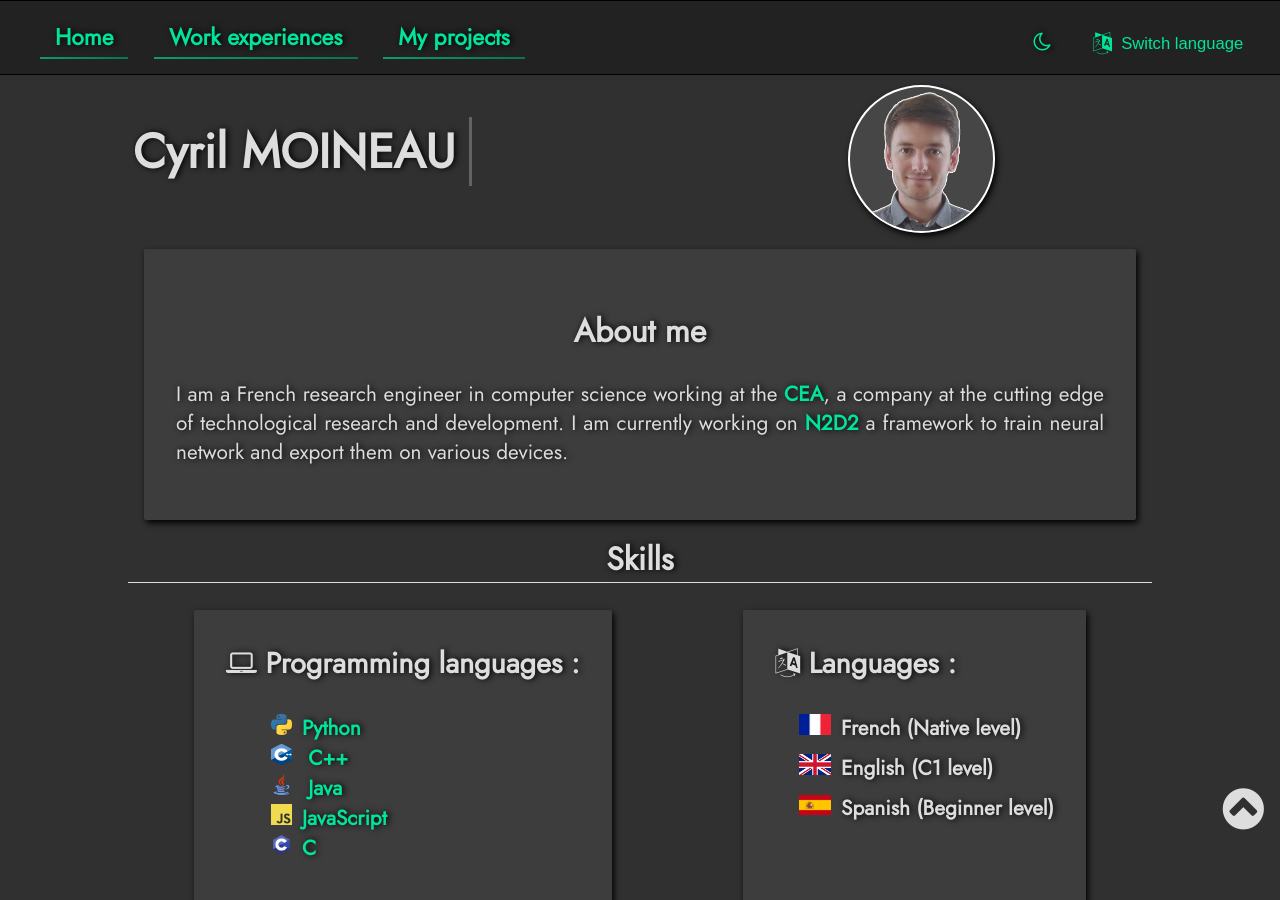
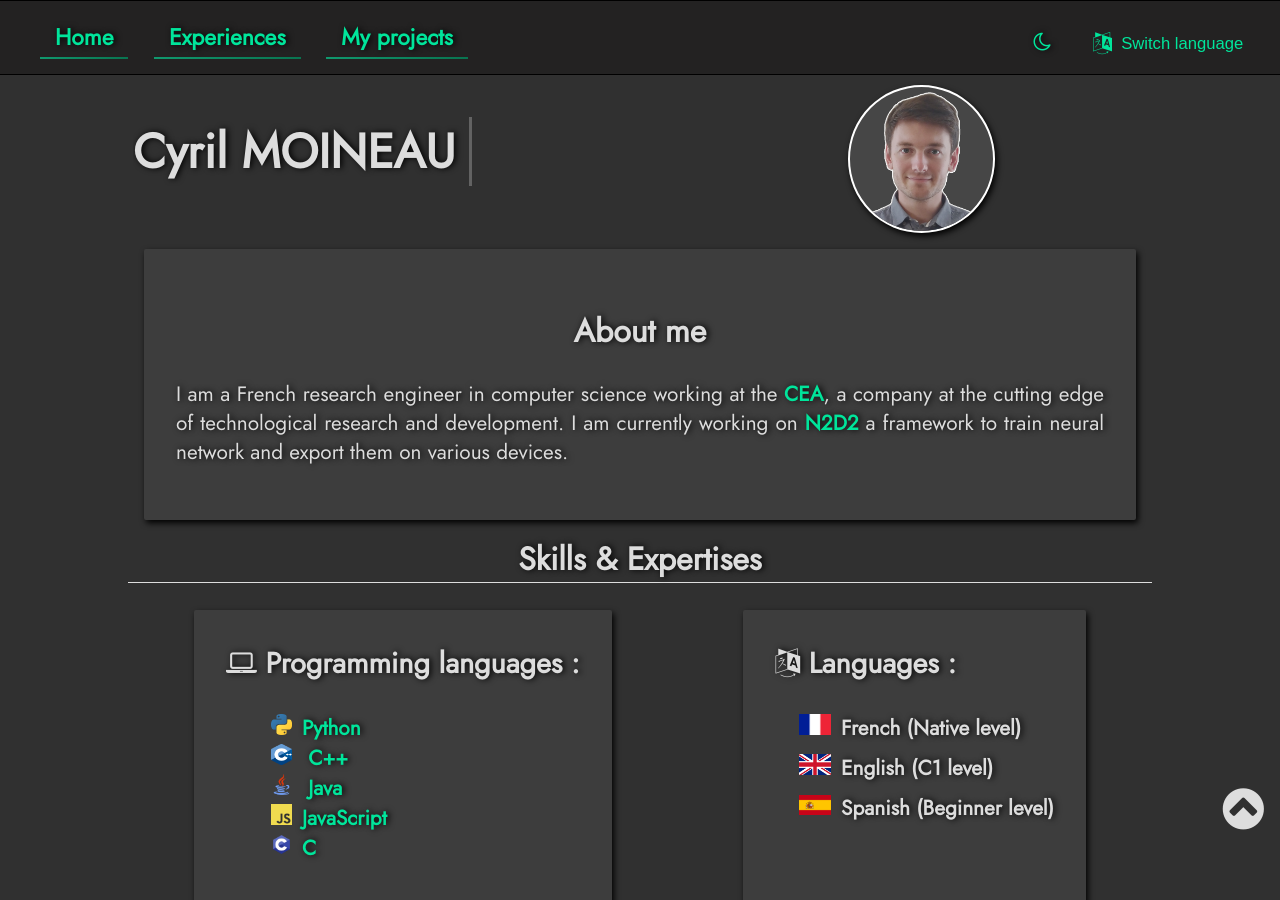
Before and after one commit to cmoineau/cmoineau.github.io, a Jekyll site: the page built from pages/en/home.html, in a window 1280 px wide and 900 px high. Built offline with Jekyll 4.4.1, drawn with Linux system fonts in a browser that asks for light colours.

Commit message:
Work Experience -> Experiences

```diff
--- a/_includes/header_en.html
+++ b/_includes/header_en.html
@@ -1,8 +1,8 @@
 <nav>
     <ul>
-            <li><a href="/">Home</a></li>
-            <li><a href="/work_experiences">Work experiences</a></li>
-            <li><a href="/projects">My projects</a></li>
+        <li><a href="/">Home</a></li>
+        <li><a href="/experiences">Experiences</a></li>
+        <li><a href="/projects">My projects</a></li>
     </ul>
     <ul style="position: absolute; top: -0.2em; right: 0px;">
         {% include light_switcher.html %}
--- a/_includes/header_fr.html
+++ b/_includes/header_fr.html
@@ -1,7 +1,7 @@
 <nav>
     <ul>
         <li><a href="/fr">Accueil</a></li>
-        <li><a href="/work_experiences/fr">Expériences</a></li>
+        <li><a href="/experiences/fr">Expériences</a></li>
         <li><a href="/projects/fr">Mes projets</a></li>
     </ul>
     <ul style="position: absolute; top: -0.2em; right: 0px;">
--- a/pages/en/work_experience.html
+++ b/pages/en/experience.html
@@ -1,9 +1,9 @@
 ---
 layout: en
-title: Work Experiences
+title: Experiences
 lang: en
 ref: work
-permalink: /work_experiences
+permalink: /experiences
 ---
 	<div class="blurb">
 		<h1>My work experiences</h1>
--- a/pages/en/home.html
+++ b/pages/en/home.html
@@ -20,7 +20,7 @@ permalink: /
 			</div>
 		</div>
 
-			<h2 style="margin-top: auto; border-bottom: 1px solid;">Skills</h2>
+			<h2 style="margin-top: auto; border-bottom: 1px solid;">Skills & Expertises</h2>
 			<div class="flex-container" style="flex-wrap: wrap;">
 				<div class="box" style="margin-left: auto; margin-right: auto; flex-flow: column;">
 					<div class="bulb"><h3 style="border-bottom: 0px solid; margin-top: auto;"><i class="fa fa-laptop" aria-hidden="true"></i> Programming languages :</h3></div>
--- a/pages/fr/work_experience.html
+++ b/pages/fr/experience.html
@@ -1,9 +1,9 @@
 ---
 layout: fr
-title: Work Experiences
+title: Experiences
 lang: fr
 ref: work
-permalink: /work_experiences/fr
+permalink: /experiences/fr
 ---
 	<div class="blurb">
 		<h1>Mon expérience professionnelle</h1>
--- a/pages/fr/home.html
+++ b/pages/fr/home.html
@@ -22,7 +22,7 @@ permalink: /fr
 		</div>
 
 
-		<h2 style="margin-top: auto; border-bottom: 1px solid;">Compétences</h2>
+		<h2 style="margin-top: auto; border-bottom: 1px solid;">Compétences & Expertises</h2>
 		<div class="flex-container"  style="flex-wrap: wrap;">
 			<div class="box" style="margin-left: auto; margin-right: auto; flex-flow: column;">
 				<div class="bulb"><h3 style="border-bottom: 0px solid; margin-top: auto;"><i class="fa fa-laptop" aria-hidden="true"></i> Langages de programmation</h3></div>
```
